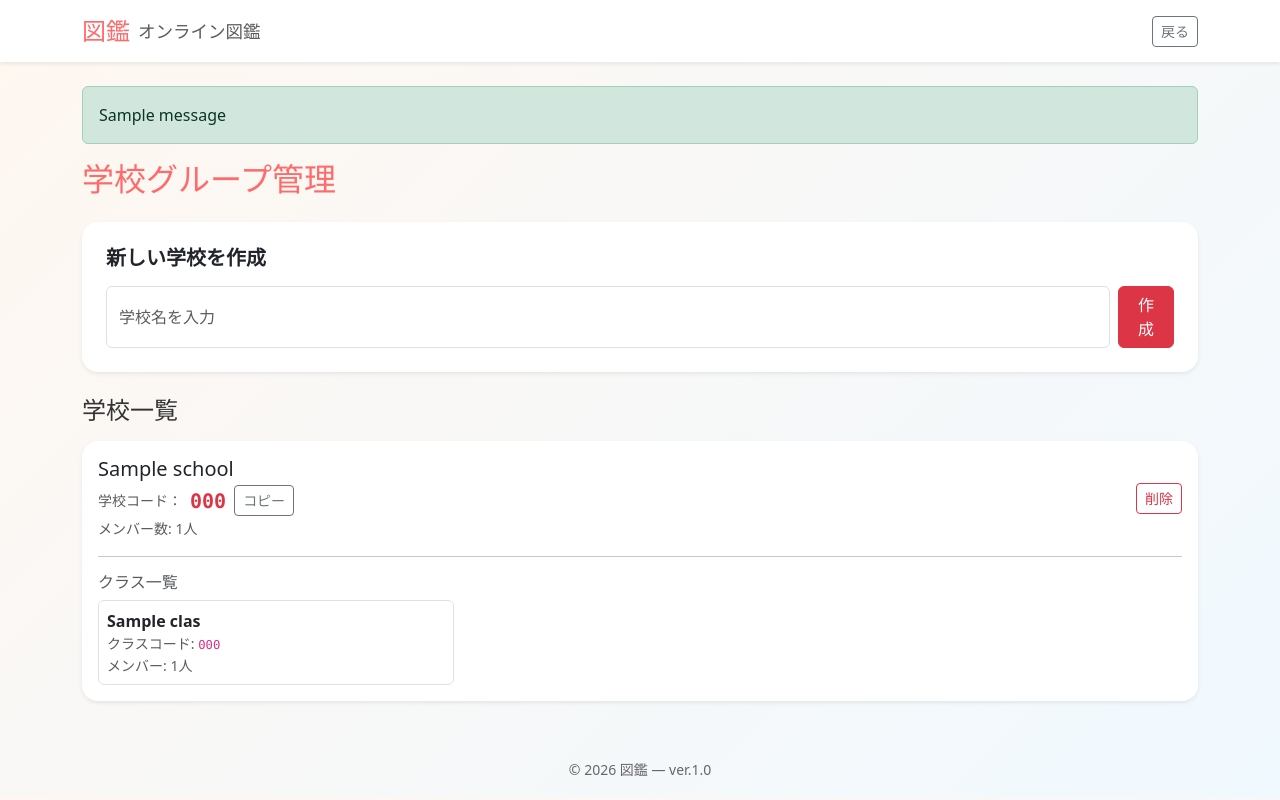
After one commit to yuto113/PictorialBookApp, a Flask app: page /admin/schools in a window 1280 px wide. The commit adds this page. Run offline with Flask 3, Linux system fonts and the light colour scheme; a user stored in the database is signed in; tables that the repository leaves empty hold one stand-in row (values such as "Sample post"); one stand-in notice (Sample message) is shown; parts of the project's set-up code (start-up, migrations or seed data) failed here and were passed over.

Commit message:
feat: add school admin management

```diff
--- a/flask_app.py
+++ b/flask_app.py
@@ -342,6 +342,44 @@ def users_page():
             message = 'パスワードが違います。'
 
     return render_template('users.html', users=users, search=search, message=message, revealed=revealed, users_shown=users_shown, user_id=user_id)
+
+@app.route('/admin/schools', methods=['GET', 'POST'])
+def admin_schools():
+    user_id = session.get('user_id')
+    if not user_id or user_id != 2:
+        return redirect('/user')
+
+    if request.method == 'POST':
+        school_name = request.form.get('school_name')
+        if school_name:
+            # コードを自動生成
+            from models import generate_code
+            code = generate_code(8)
+            # 重複チェック
+            while School.query.filter_by(code=code).first():
+                code = generate_code(8)
+            new_school = School(name=school_name, code=code)
+            db.session.add(new_school)
+            db.session.commit()
+            flash(f'学校「{school_name}」を作成しました！コード: {code}', 'success')
+            return redirect('/admin/schools')
+
+    schools = School.query.order_by(School.created_at.desc()).all()
+    return render_template('admin_schools.html', schools=schools)
+
+
+@app.route('/admin/schools/delete/<int:school_id>', methods=['POST'])
+def admin_delete_school(school_id):
+    user_id = session.get('user_id')
+    if not user_id or user_id != 2:
+        return redirect('/user')
+
+    school = School.query.get(school_id)
+    if school:
+        db.session.delete(school)
+        db.session.commit()
+        flash('学校を削除しました。', 'success')
+    return redirect('/admin/schools')
 
 @app.route('/update_verj', methods=['POST'])
 def update_verj():
--- /dev/null
+++ b/templates/admin_schools.html
@@ -0,0 +1,98 @@
+<!DOCTYPE html>
+<html lang="ja">
+<head>
+    <meta charset="UTF-8">
+    <meta name="viewport" content="width=device-width, initial-scale=1">
+    <title>学校管理</title>
+    <link href="https://cdn.jsdelivr.net/npm/bootstrap@5.3.0/dist/css/bootstrap.min.css" rel="stylesheet">
+    <style>
+        body { background: linear-gradient(135deg, #fff7f0 0%, #f0f9ff 100%); color: #333; }
+        .brand-color { color: #ff6b6b; }
+        .footer { color: #666; padding: 1rem 0; }
+    </style>
+</head>
+<body>
+    <nav class="navbar navbar-expand-lg navbar-light bg-white shadow-sm">
+        <div class="container">
+            <a class="navbar-brand d-flex align-items-center" href="/user">
+                <span class="fs-4 brand-color">図鑑</span>
+                <small class="text-muted ms-2">オンライン図鑑</small>
+            </a>
+            <a class="btn btn-sm btn-outline-secondary" href="/user">戻る</a>
+        </div>
+    </nav>
+
+    <div class="container py-4">
+        {% with messages = get_flashed_messages(with_categories=true) %}
+        {% if messages %}
+        {% for category, message in messages %}
+        <div class="alert alert-{{ category }}">{{ message }}</div>
+        {% endfor %}
+        {% endif %}
+        {% endwith %}
+
+        <h2 class="mb-4 brand-color">学校グループ管理</h2>
+
+        <div class="card p-4 mb-4 shadow-sm border-0" style="border-radius:1rem;">
+            <h5 class="fw-bold mb-3">新しい学校を作成</h5>
+            <form method="POST" class="d-flex gap-2">
+                <input type="text" name="school_name" class="form-control" placeholder="学校名を入力" required>
+                <button type="submit" class="btn btn-danger">作成</button>
+            </form>
+        </div>
+
+        <h4 class="mb-3">学校一覧</h4>
+        {% for school in schools %}
+        <div class="card mb-3 shadow-sm border-0" style="border-radius:1rem;">
+            <div class="card-body">
+                <div class="d-flex justify-content-between align-items-center">
+                    <div>
+                        <h5 class="mb-1">{{ school.name }}</h5>
+                        <div class="d-flex align-items-center gap-2">
+                            <span class="text-muted small">学校コード：</span>
+                            <code class="fs-5 fw-bold text-danger" id="code_{{ school.id }}">{{ school.code }}</code>
+                            <button class="btn btn-sm btn-outline-secondary" onclick="copyCode('{{ school.code }}')">コピー</button>
+                        </div>
+                        <small class="text-muted">メンバー数: {{ school.members|length }}人</small>
+                    </div>
+                    <form method="POST" action="/admin/schools/delete/{{ school.id }}" onsubmit="return confirm('本当に削除しますか？')">
+                        <button type="submit" class="btn btn-sm btn-outline-danger">削除</button>
+                    </form>
+                </div>
+
+                {% if school.classes %}
+                <hr>
+                <h6 class="text-muted">クラス一覧</h6>
+                <div class="row row-cols-1 row-cols-md-3 g-2">
+                    {% for cls in school.classes %}
+                    <div class="col">
+                        <div class="border rounded p-2">
+                            <strong>{{ cls.name }}</strong>
+                            <div class="text-muted small">クラスコード: <code>{{ cls.code }}</code></div>
+                            <div class="text-muted small">メンバー: {{ cls.members|length }}人</div>
+                        </div>
+                    </div>
+                    {% endfor %}
+                </div>
+                {% endif %}
+            </div>
+        </div>
+        {% else %}
+        <p class="text-muted">まだ学校グループがありません。</p>
+        {% endfor %}
+    </div>
+
+    <footer class="footer text-center">
+        <div class="container">
+            <small>© {{ now().year }} 図鑑 — {{ verj }}</small>
+        </div>
+    </footer>
+    <script src="https://cdn.jsdelivr.net/npm/bootstrap@5.3.0/dist/js/bootstrap.bundle.min.js"></script>
+    <script>
+        function copyCode(code) {
+            navigator.clipboard.writeText(code);
+            alert('コード「' + code + '」をコピーしました！');
+        }
+    </script>
+</body>
+</html>
--- a/templates/user.html
+++ b/templates/user.html
@@ -76,6 +76,7 @@
                     {%- endif %}
                     {%- if user.id == 2 %}
                     <a class="btn btn-sm btn-outline-success" href="/users">ユーザ一覧</a>
+                    <a class="btn btn-sm btn-outline-success me-2" href="/admin/schools">学校管理</a>
                     {%- endif %}
                     <a class="btn btn-sm btn-outline-secondary" href="/login">ログアウト</a>
                 </div>
```
